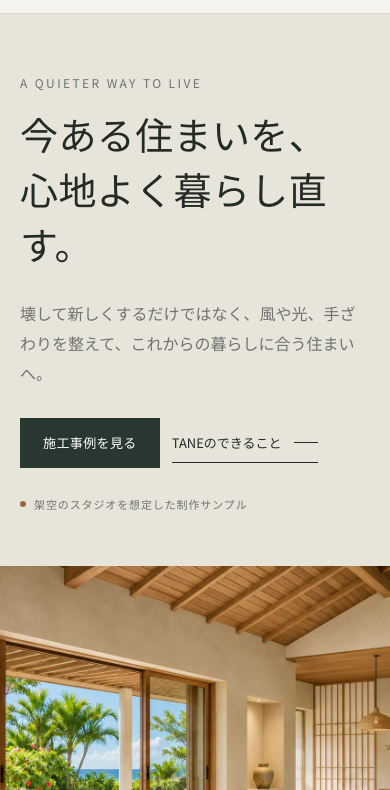
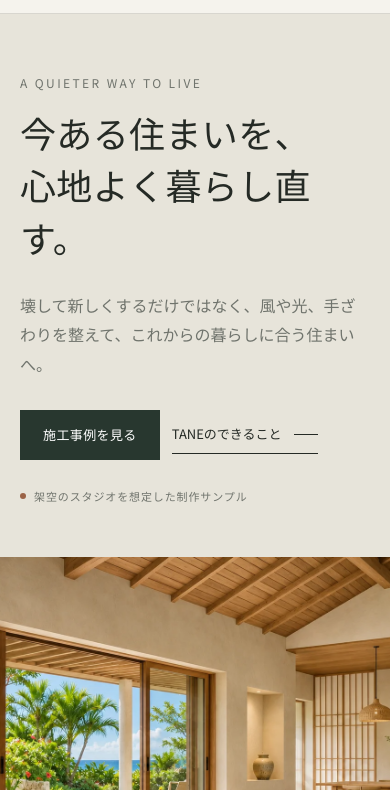
Before and after one commit to agarieyrn-create/agarieyrn-create.github.io, a plain HTML site: page tane-renovation/index.html in a window 390 px wide. Shown: the part 54-844 px from the top of the page. Drawn offline with Linux system fonts and the light colour scheme.

Commit message:
Refine renovation site hero layout

```diff
--- a/portfolio-sites.css
+++ b/portfolio-sites.css
@@ -43,9 +43,9 @@ p{margin-bottom:1.2em}
 .hero--villa h1{max-width:10em;margin:12px 0 20px}
 .hero--villa .hero-copy p{max-width:31em;color:rgba(255,255,255,.83)}
 .hero--villa .kicker{color:rgba(255,255,255,.75)}
-.hero--split{display:grid;grid-template-columns:minmax(320px,.8fr) minmax(0,1.2fr);min-height:640px;background:var(--soft)}
+.hero--split{display:grid;grid-template-columns:minmax(320px,.95fr) minmax(0,1.05fr);min-height:640px;background:var(--soft)}
 .hero--split .hero-copy{align-self:center;padding:84px clamp(28px,7vw,100px) 84px max(28px,calc((100vw - 1180px)/2))}
-.hero--split .hero-copy h1{font-size:clamp(38px,5.2vw,70px);max-width:9em;margin:0 0 24px}
+.hero--split .hero-copy h1{font-size:clamp(36px,4.2vw,56px);max-width:10em;margin:0 0 24px}
 .hero--split .hero-copy p{max-width:34em;color:var(--muted)}
 .hero--split .hero-image{width:100%;height:100%;min-height:640px;object-fit:cover}
 .hero--split .kicker{color:var(--accent)}
@@ -150,7 +150,7 @@ details p{margin:12px 0 0;color:var(--muted)}
   .site-header{padding:10px 24px}
   .site-nav{gap:14px}
   .site-nav a{font-size:12px}
-  .hero--split{grid-template-columns:.9fr 1.1fr}
+  .hero--split{grid-template-columns:minmax(320px,.95fr) minmax(0,1.05fr)}
   .hero--split .hero-copy{padding:58px 32px}
   .process-list{grid-template-columns:repeat(3,1fr)}
   .process-list article:nth-child(3){border-right:0}
```
